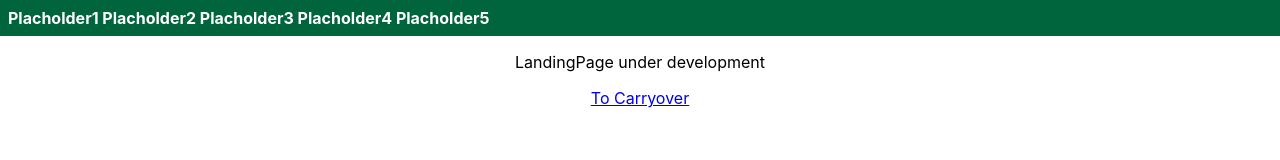
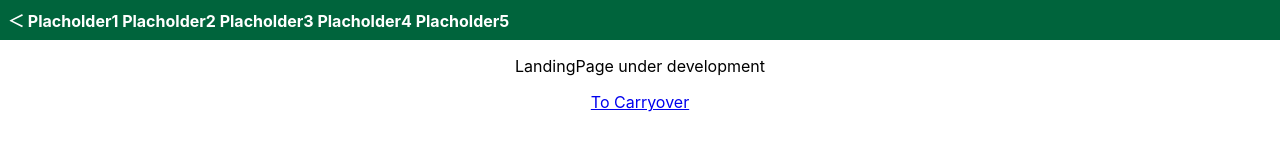
Before and after one commit to holdenout/freezer-pull, a React (Create React App) app in the folder client/: page / in a window 1280 px wide. Shown: the top 160 px of the page. Built offline with nearby package versions, Linux system fonts and the light colour scheme.

Commit message:
Add placeholder for back button

```diff
--- a/client/src/components/NavBar.jsx
+++ b/client/src/components/NavBar.jsx
@@ -3,7 +3,7 @@ import "./NavBar.css";
 export const NavBar = () => {
   return (
     <div className="navbar">
-      Placholder1 Placholder2 Placholder3 Placholder4 Placholder5
+      &#xff1c;  Placholder1 Placholder2 Placholder3 Placholder4 Placholder5
     </div>
   );
 };
```
